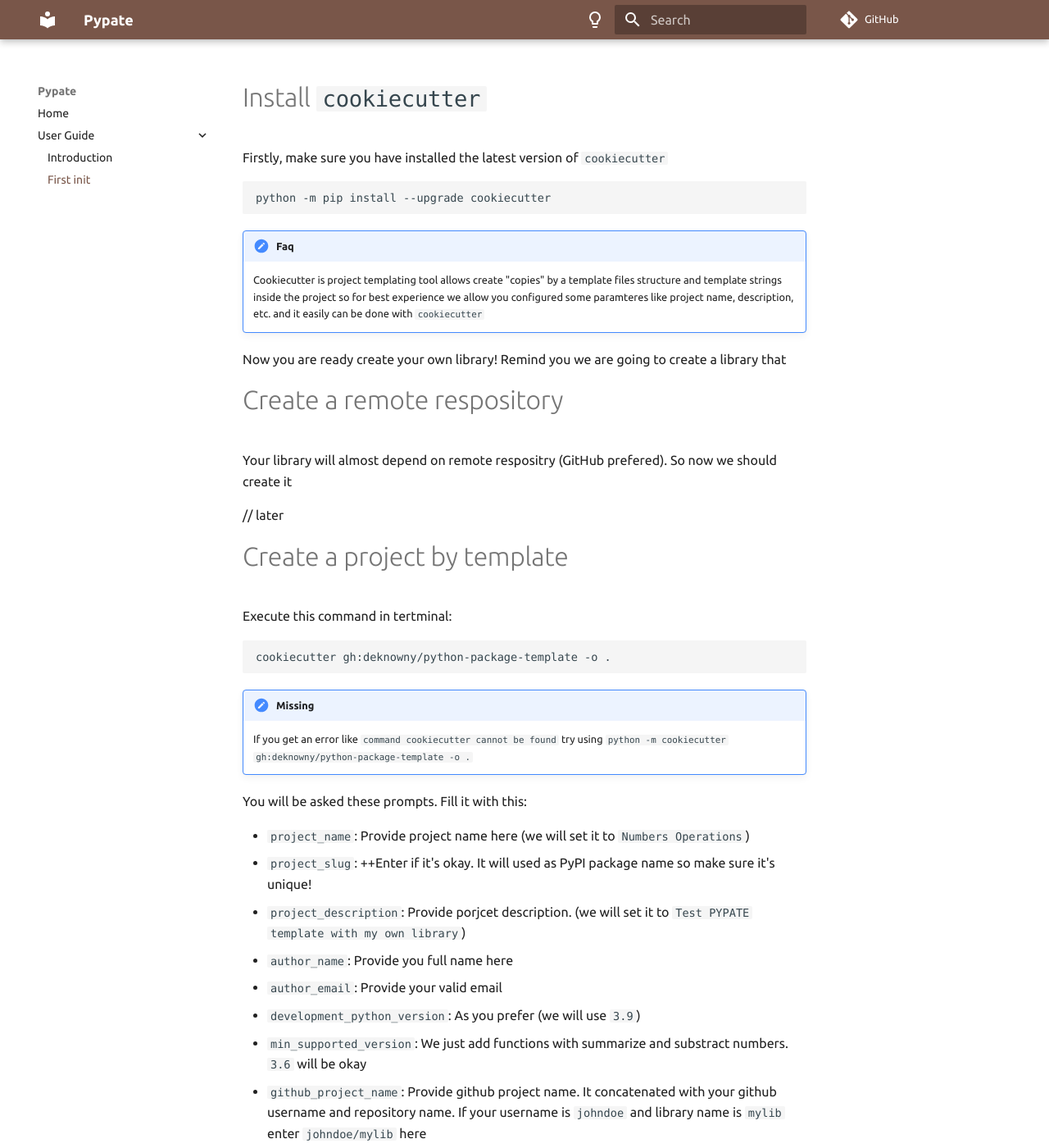
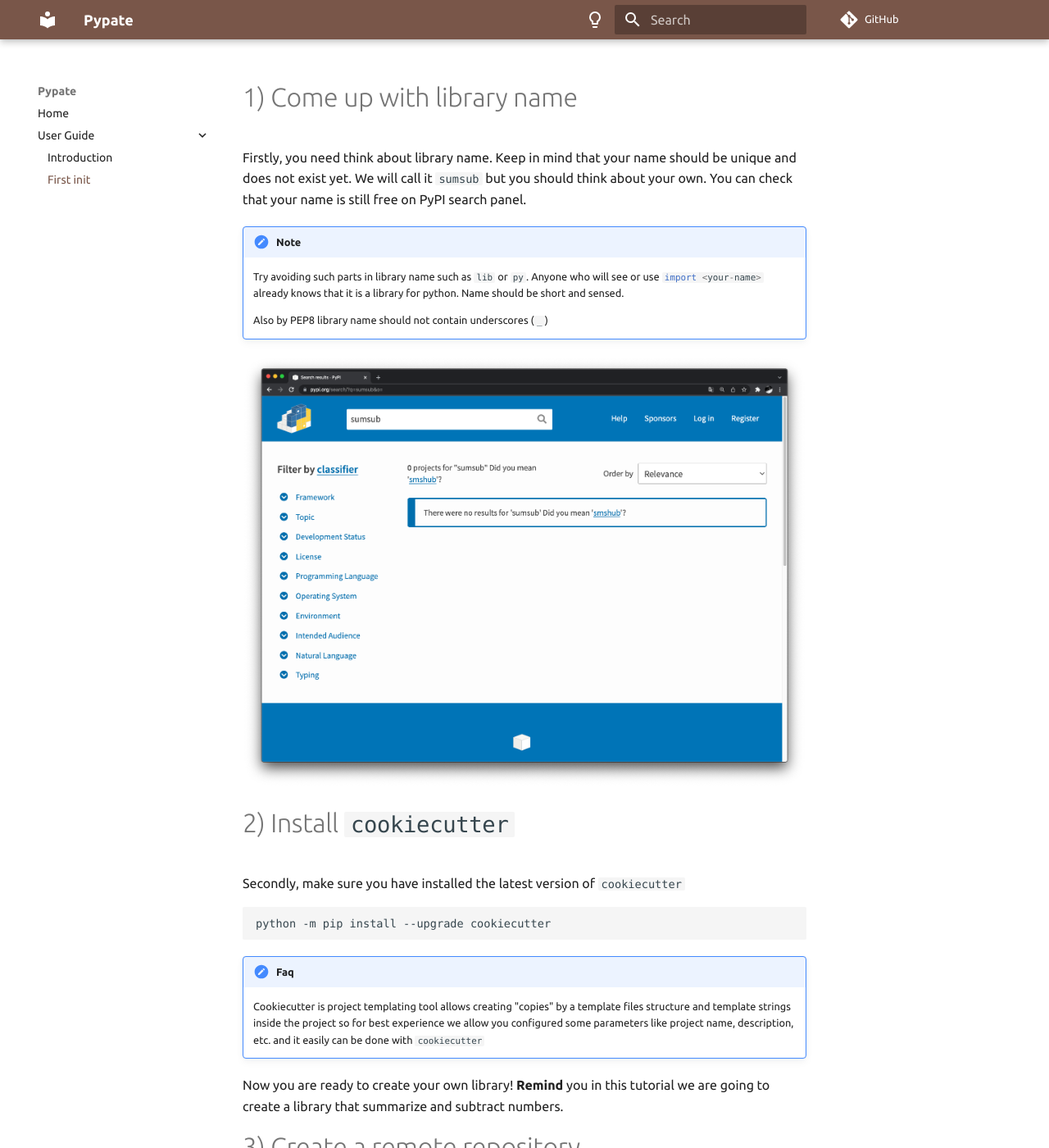
Before and after one commit to deknowny/python-package-template, an MkDocs documentation site: the page built from docs/user-guide/first-init.md, in a window 1280 px wide and 1400 px high. Shown: the whole window at 82% size. Built offline with MkDocs 1.6.1 and Material for MkDocs 9.7.7, drawn with Linux system fonts in a browser that asks for light colours; some web fonts are replaced; comment, search, counter and statistics services are not loaded; the version menu is left out; some of the changed text lies outside the part shown.

Commit message:
Improve docs

````diff
--- a/docs/requirements.txt
+++ b/docs/requirements.txt
@@ -1,2 +1,3 @@
 mkdocs==1.2.3
 mkdocs-material==8.0.2
+mike
--- a/docs/user-guide/first-init.md
+++ b/docs/user-guide/first-init.md
@@ -1,43 +1,58 @@
-# Install `cookiecutter`
-Firstly, make sure you have installed the latest version of  `cookiecutter`
+# 1) Come up with library name
+Firstly, you need think about library name. Keep in mind that your name should be unique and does not exist yet. We will call it `sumsub` but you should think about your own. You can check that your name is still free on PyPI search panel.
+
+!!! Note
+    Try avoiding such parts in library name such as `lib` or `py`. Anyone who will see or use `:::python import <your-name>` already knows that it is a library for python. Name should be short and sensed.
+
+    Also by PEP8 library name should not contain underscores (`_`)
+
+![Sure no such lib still created](../assets/sure-no-such-lib.png)
+
+
+# 2) Install `cookiecutter`
+Secondly, make sure you have installed the latest version of  `cookiecutter`
 ```
 python -m pip install --upgrade cookiecutter
 ```
 !!! FAQ
-    Cookiecutter is project templating tool allows create "copies" by a template files structure and template strings inside the project so for best experience we allow you configured some paramteres like project name, description, etc. and it easily can be done with `cookiecutter`
+    Cookiecutter is project templating tool allows creating "copies" by a template files structure and template strings inside the project so for best experience we allow you configured some parameters like project name, description, etc. and it easily can be done with `cookiecutter`
 
-Now you are ready create your own library! Remind you we are going to create a library that
+Now you are ready to create your own library! __Remind__ you in this tutorial we are going to create a library that summarize and subtract numbers.
 
-# Create a remote respository
-Your library will almost depend on remote respositry (GitHub prefered). So now we should create it
+# 3) Create a remote repository
+Your library code will be hosted on a remote repository (GitHub preferred). So now we should create it
 
-// later
+![Creating new repository](../assets/new-repository.png)
 
-# Create a project by template
-Execute this command in tertminal:
+# 4) Create a project by the template
+This command will create a directory with your library code. Execute this in a directory you want the project will exist
 ```shell
 cookiecutter gh:deknowny/python-package-template -o .
 ```
 
 !!! Missing
     If you get an error like `command cookiecutter cannot be found`
-    try using `python -m cookiecutter gh:deknowny/python-package-template -o .`
+    try executing `python -m cookiecutter gh:deknowny/python-package-template -o .`
 
-You will be asked these prompts. Fill it with this:
 
-* `project_name`: Provide project name here (we will set it to `Numbers Operations`)
-* `project_slug`: ++Enter if it's okay. It will used as PyPI package name so make sure it's unique!
-* `project_description`: Provide porjcet description. (we will set it to `Test PYPATE template with my own library`)
+You will be asked some prompts
+
+
+!!! Question
+    If you see a prompt like `Is it okay to delete and re-download it?` press ++enter++
+
+* `project_name`: Provide project name here (we will set it to `Sum Sub Library`)
+* `project_slug`: Press ++enter++ if it's okay. It will be used as PyPI package name so make sure it's unique! (we will use `sumsub`)
+* `project_description`: Provide project description. (we will set it to `My first library for addition and subtraction numbers!`)
 * `author_name`: Provide you full name here
 * `author_email`: Provide your valid email
 * `development_python_version`: As you prefer (we will use `3.9`)
-* `min_supported_version`: We just add functions with summarize and substract numbers. `3.6` will be okay
-* `github_project_name`: Provide github project name. It concatenated with your github username and repository name. If your username is `johndoe` and library name is `mylib` enter `johndoe/mylib` here
-* `github_main_branch`: Recommend to use `main`, but you have an old version of Git and `master` is often used by you keep it for your convinience
-* `docs_uri`: ++Enter
+* `min_supported_version`: We just add functions for summarize and subtract numbers. `3.6` will be okay
+* `github_project_name`: Provide GitHub project name. It concatenated with your GitHub username and repository name. If your username is `janedoe` and library name is `mylib` enter `janedoe/mylib` here
+* `github_main_branch`: Recommend to use `main`, but if you have an old version of Git and `master` is often used by you, keep it for your convenience
+* `docs_uri`: ++enter++. We will use GitHub pages for deploy
 
 We will discuss every field more deeply later when the field has straight influence on what we are doing at the moment
 
-Check out that directeory with your `project_slug` is created and files are successfully generated by the template.
-
-#
+# Execute firstly_init.py
+Check out that directory with your `project_slug` is created and files are successfully generated by the template.
--- a/mkdocs.yml
+++ b/mkdocs.yml
@@ -50,5 +50,13 @@
   - pymdownx.details
   - pymdownx.superfences
   - pymdownx.keys
+  - pymdownx.highlight
+  - pymdownx.inlinehilite
   - pymdownx.tasklist:
       custom_checkbox: true
+
+
+extra:
+  version:
+    provider: mike
+    default: latest
````
Also changed, not shown: README.md (+2 -1 lines), docs/index.md (+2 -1 lines), docs/user-guide/index.md (+2 -2 lines), docs/assets/new-repository.png (added), docs/assets/sure-no-such-lib.png (added), 3 other files.
